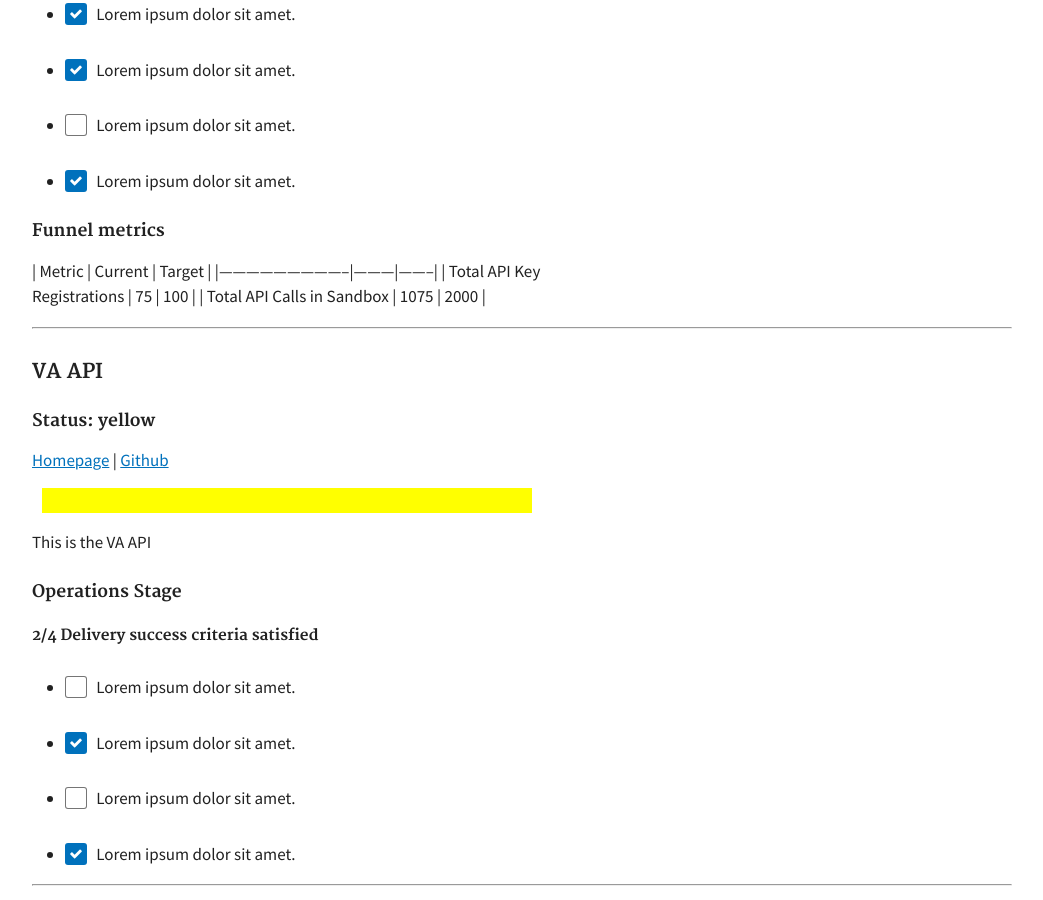
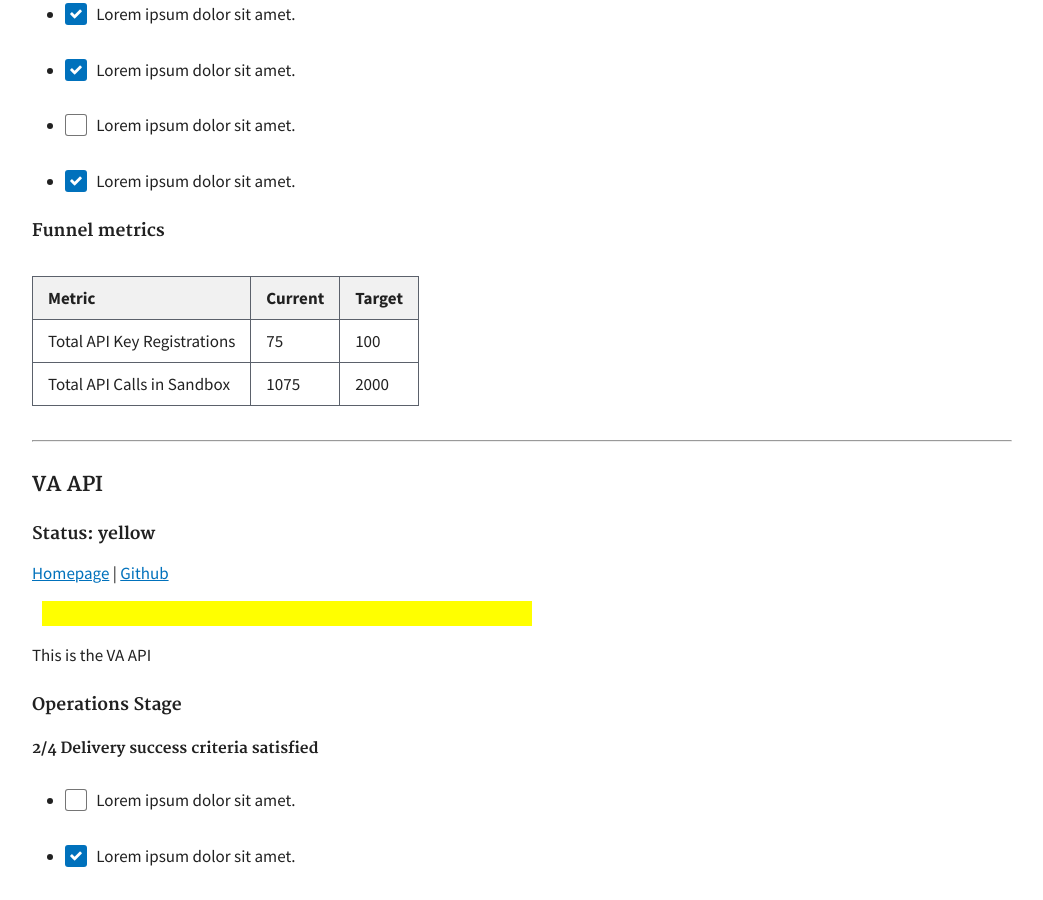
Before and after one commit to department-of-veterans-affairs/va-api-scorecard, a Jekyll site: the page built from index.md, in a window 1280 px wide and 900 px high, scrolled down 706 px. Shown: the whole window, without its empty margins (118-1161 px from the left). Built offline with Jekyll 4.4.1, drawn with Linux system fonts in a browser that asks for light colours; a script that is not in the unit is left out; our own code applies the rules of GitHub Pages for plain Markdown files; part of the change alters nothing that is shown.

```diff
--- a/_data/apis/site1.yaml
+++ b/_data/apis/site1.yaml
@@ -20,7 +20,24 @@ success_criteria:
 metrics: >-
   #### Funnel metrics
 
-  | Metric                      | Current | Target |
-  |-----------------------------|---------|--------|
-  | Total API Key Registrations | 75      | 100    |
-  | Total API Calls in Sandbox  | 1075    | 2000   |
+  <table>
+    <thead>
+      <tr>
+        <th>Metric</th>
+        <th>Current</th>
+        <th>Target</th>
+      </tr>
+    </thead>
+    <tbody>
+      <tr>
+        <td>Total API Key Registrations</td>
+        <td>75</td>
+        <td>100</td>
+      </tr>
+      <tr>
+        <td>Total API Calls in Sandbox</td>
+        <td>1075</td>
+        <td>2000</td>
+      </tr>
+    </tbody>
+  </table>
```
